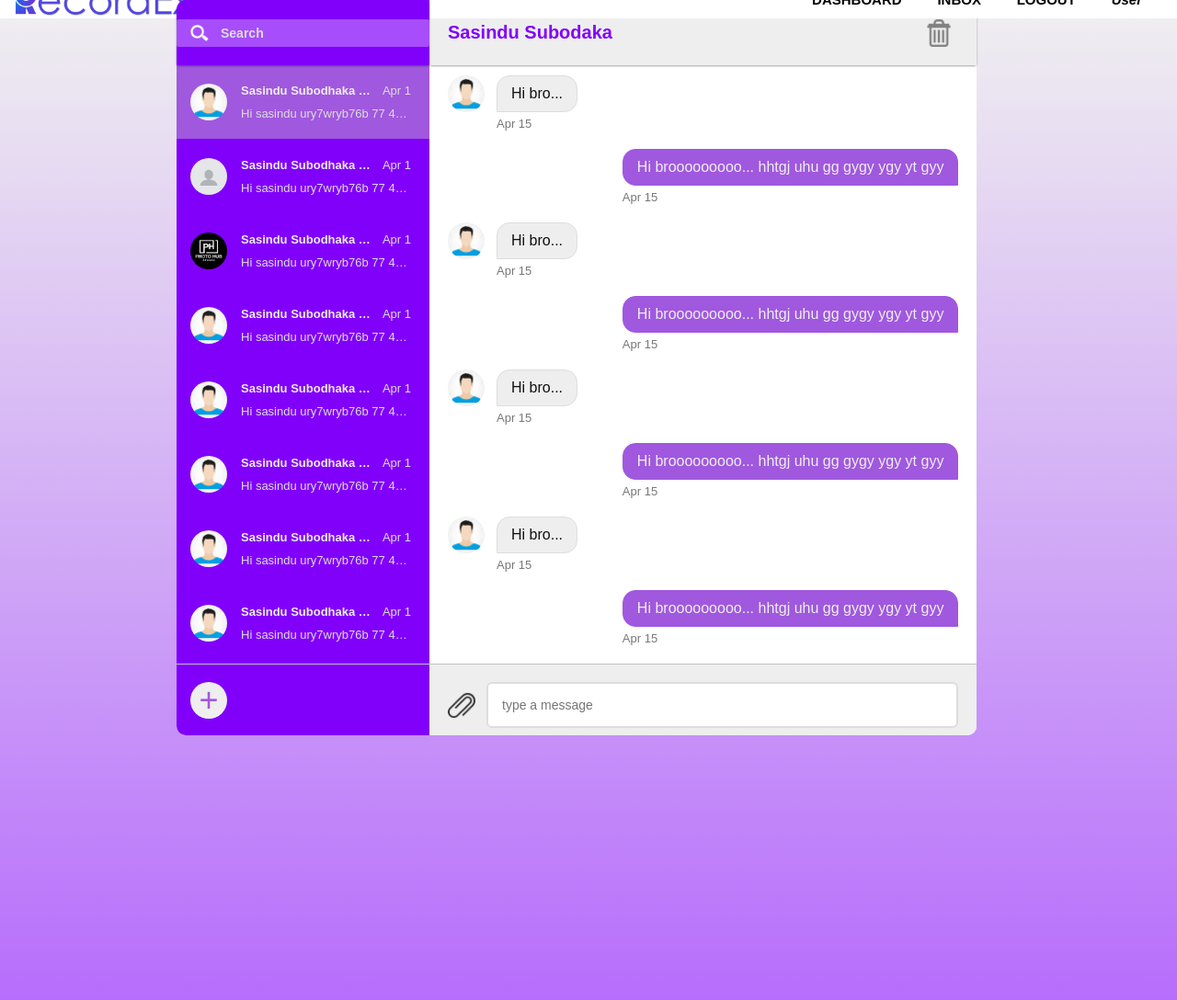
After one commit to Avishka1998/REX-PROJECT, a PHP site: page /REX/view/customer/cust_inbox.php in a window 1280 px wide. The commit adds this page. Shown: the top 1088 px of the page at 92% size. Run offline with PHP 8.4, Linux system fonts and the light colour scheme; data comes from the database, SQL or seed files in the repository; data that the repository does not hold is empty.

Commit message:
Customer inbox created

```diff
--- /dev/null
+++ b/css/customer/cust_inbox.css
@@ -0,0 +1,272 @@
+*{
+	margin: 0;
+	padding: 0;
+	box-sizing: border-box;
+
+}
+
+html,
+body{
+	height: 100%;
+}
+
+html{
+	font-family: Arial, Helvetica, sans-serif;
+	background: linear-gradient(to bottom, rgba(225,225,225, 0.5) 0%, rgba(129, 0, 250, 0.6) 100%);
+	font-size: 10px;
+}
+
+.body{
+	display: grid;
+	align-items: center;
+	padding-left: 15%;
+}
+
+.nav{
+
+}
+
+.chat-container{
+	display: grid;
+	grid:
+		'search-container chat-title' 71px
+		'conver-list chat-message-list' 1fr
+		'new-message chat-form' 78px
+		/275px 1fr;
+	min-width: 60%;
+	max-width: 80%;
+	max-height: 800px;
+	width: 80%;
+	height: 95vh;
+	background: #fff;
+	border-radius: 10px;
+
+}
+
+.search-container, .conver-list, .new-message{
+	background: #8100FA;
+
+}
+
+.search-container{
+	display: grid;
+	align-items: center;
+	padding: 0 2s0px;
+	grid-area: search-container;
+	border-radius: 10px 0 0 0;
+	box-shadow: 0 1px 3px -1px rgba(0,0,0,0.75);
+	z-index: 1;
+}
+
+.search-container input{
+	color: #EEE;
+	outline: none;
+	font-weight: bold;
+	border-radius: 2px;
+	height: 30px;
+	border: 0;
+	padding-left: 48px;
+	padding-right: 20px;
+	font-size: 1.4rem;
+	background: url(../../img/customer/search.png) no-repeat rgba(255,255,255,0.3);
+	background-position: 15px center;
+	background-size: 20px 20px;
+}
+
+.search-container input::placeholder{
+	color: #DDD;
+	font-weight: bold;
+
+}
+
+.conver-list{
+	grid-area: conver-list;
+	overflow-y: scroll;
+}
+
+.conversastion{
+	display: grid;
+	grid-template-columns: 40px 1fr max-content;
+	grid-gap: 10px;
+	color: #DDD;
+	font-size: 1.3rem;
+	border-bottom: 1px solid #8100FA;
+	padding: 20px 20px 20px 15px;
+}
+
+.conversastion.active, .conversastion:hover{
+	background: #A058DF;
+
+}
+
+.conversastion:hover{
+	cursor: pointer;
+
+}
+
+.new-message{
+	display: grid;
+	grid: 40px / 40px;
+	align-content: center;
+	grid-area: new-message;
+	border-top: 1px solid silver;
+	border-radius: 0 0 0 10px;
+	padding: 0 15px;
+}
+
+.new-message a{
+	display: grid;
+	place-content: center center;
+	background: #EEE;
+	border-radius: 100%;
+	color: #A058DF;
+	text-decoration: none;
+	font-size: 3.6rem;
+}
+
+.chat-title, .chat-form{
+	background: #eee;
+}
+
+.chat-title{
+	display: grid;
+	grid: 36px / 1fr 36px;
+	align-content: center;
+	align-items: center;
+	grid-area: chat-title;
+	color: #8100FA;
+	font-weight: bold;
+	font-size: 2.0rem;
+	border-radius: 0 10px 0 0;
+	box-shadow: 0 1px 3px -1px rgba(0,0,0,0.75);
+	padding: 0 20px;
+}
+
+.chat-title img{
+	cursor: pointer;
+
+}
+
+.conversastion img{
+	grid-row: span 2;
+	height: 40px;
+	border-radius: 100%;
+}
+
+.title-text{
+	font-weight: bold;
+	color: #EEE;
+	padding-left: 5px;
+	white-space: nowrap;
+	overflow-x: hidden;
+	text-overflow: ellipsis;
+}
+
+.created-date{
+	color: #DDD;
+	font-size: 1rem;
+}
+
+.conversastion-message{
+	grid-column: span 2;
+	padding-left: 5px;
+	white-space: nowrap;
+	overflow-x: hidden;
+	text-overflow: ellipsis;
+}
+
+.chat-message-list{
+	grid-area: chat-message-list;
+	display: flex;
+	flex-direction: column-reverse;
+	padding: 0 20px;
+	overflow-y: scroll;
+
+}
+
+.message-row{
+	display: grid;
+	grid-template-columns: 70%;
+	margin-bottom: 20px;
+}
+
+.message-content{
+	display: grid;
+
+}
+
+.you-message{
+	justify-content: end;
+	justify-items: end;
+}
+
+.your-message .message-content{
+	justify-items: end;
+}
+
+.other-message{
+	justify-items: start;
+}
+
+.other-message .message-content{
+	grid-template-columns: 48px 1fr;
+	grid-column-gap: 5px;
+}
+
+.message-row img{
+	border-radius: 100%;
+	grid-row: span 2;
+}
+
+.message-text{
+	padding: 10px 15px;
+	font-size: 1.6rem;
+	margin-bottom: 5px;
+}
+
+.message-time{
+	font-size: 1.3rem;
+	color: #777;
+}
+
+.you-message .message-text{
+	background: #A058DF;
+	color: #EEE;
+	border: 1px solid #A058DF;
+	border-radius: 14px 14px 0 14px;
+}
+
+.other-message .message-text{
+	background: #EEE;
+	color: #111;
+	border: 1px solid#DDD;
+	border-radius: 14px 14px 14px 0;
+}
+
+.chat-form{
+	display: grid;
+	grid: 51px / 32px 1fr;
+	align-content: center;
+	align-items: center;
+	grid-gap: 10px;
+	grid-area: chat-form;
+	border-radius: 0 0 10px 0;
+	border-top: 1px solid silver;
+	padding-left: 20px;
+	padding-right: 20px;
+	padding-top: 10px;
+}
+
+.chat-form input{
+	outline: none;
+	padding: 15px;
+	border: 2px solid #DDD;
+	border-radius: 6px;
+	color: #330;
+	font-size: 1.4rem;
+
+}
+
+::-webkit-scrollbar{
+	display: none;
+}
--- a/inc/cust_dash_navbar.php
+++ b/inc/cust_dash_navbar.php
@@ -89,7 +89,7 @@
       <a class="logo" href="../customer/cust_dash.php"><img src="../../inc/logo3.png"></a>
       <ul>
         <li><a href="../customer/cust_dash.php">Dashboard</a></li>
-        <li><a href="#">Inbox</a></li>
+        <li><a href="../../view/customer/cust_inbox.php">Inbox</a></li>
         <li><a href="../../controller/logout.php">Logout</a></li>
         <li><a class="user" href="../../view/customer/cust_profile.php"><?php echo $user_name;?></a></li>
       </ul>
--- /dev/null
+++ b/view/customer/cust_inbox.php
@@ -0,0 +1,288 @@
+<!DOCTYPE html>
+<html>
+<head>
+	<meta charset="utf-8"/>
+	<title>Inbox</title>
+	<link rel="stylesheet" type="text/css" href="../../css/customer/cust_inbox.css">
+</head>
+
+<body>
+	<div class="nav body" style="padding-left: 0;">
+		<?php require_once('../../inc/cust_dash_navbar.php');?>
+	</div>
+	<div class="body">
+	<div class="chat-container">
+		<div class="search-container">
+			<input type="text" placeholder="Search"/>
+		</div>
+		<div class="conver-list">
+			<div class="conversastion active">
+				<img src="../../img/customer/109815470-man-avatar-profile-male-face-icon-vector-illustration-.jpg" alt="Sasindu Subodhaka" />
+				<div class="title-text">
+					Sasindu Subodhaka giyfi uiyhfu yhuyfhuiyhfuyhu
+				</div>
+				<div class="createrd-date">
+					Apr 1
+				</div>
+				<div class="conversastion-message">
+					Hi sasindu ury7wryb76b 77 47 67 yugfyg
+				</div>
+			</div>
+
+			<div class="conversastion">
+				<img src="../../img/customer/blank-profile-picture-973460_1280.jpg" alt="Sasindu Subodhaka" />
+				<div class="title-text">
+					Sasindu Subodhaka giyfi uiyhfu yhuyfhuiyhfuyhu
+				</div>
+				<div class="createrd-date">
+					Apr 1
+				</div>
+				<div class="conversastion-message">
+					Hi sasindu ury7wryb76b 77 47 67 yugfyg
+				</div>
+			</div>
+
+			<div class="conversastion">
+				<img src="../../img/customer/studio1.png" alt="Sasindu Subodhaka" />
+				<div class="title-text">
+					Sasindu Subodhaka giyfi uiyhfu yhuyfhuiyhfuyhu
+				</div>
+				<div class="createrd-date">
+					Apr 1
+				</div>
+				<div class="conversastion-message">
+					Hi sasindu ury7wryb76b 77 47 67 yugfyg
+				</div>
+			</div>
+
+			<div class="conversastion">
+				<img src="../../img/customer/109815470-man-avatar-profile-male-face-icon-vector-illustration-.jpg" alt="Sasindu Subodhaka" />
+				<div class="title-text">
+					Sasindu Subodhaka giyfi uiyhfu yhuyfhuiyhfuyhu
+				</div>
+				<div class="createrd-date">
+					Apr 1
+				</div>
+				<div class="conversastion-message">
+					Hi sasindu ury7wryb76b 77 47 67 yugfyg
+				</div>
+			</div>
+
+			<div class="conversastion">
+				<img src="../../img/customer/109815470-man-avatar-profile-male-face-icon-vector-illustration-.jpg" alt="Sasindu Subodhaka" />
+				<div class="title-text">
+					Sasindu Subodhaka giyfi uiyhfu yhuyfhuiyhfuyhu
+				</div>
+				<div class="createrd-date">
+					Apr 1
+				</div>
+				<div class="conversastion-message">
+					Hi sasindu ury7wryb76b 77 47 67 yugfyg
+				</div>
+			</div>
+
+			<div class="conversastion">
+				<img src="../../img/customer/109815470-man-avatar-profile-male-face-icon-vector-illustration-.jpg" alt="Sasindu Subodhaka" />
+				<div class="title-text">
+					Sasindu Subodhaka giyfi uiyhfu yhuyfhuiyhfuyhu
+				</div>
+				<div class="createrd-date">
+					Apr 1
+				</div>
+				<div class="conversastion-message">
+					Hi sasindu ury7wryb76b 77 47 67 yugfyg
+				</div>
+			</div>
+
+			<div class="conversastion">
+				<img src="../../img/customer/109815470-man-avatar-profile-male-face-icon-vector-illustration-.jpg" alt="Sasindu Subodhaka" />
+				<div class="title-text">
+					Sasindu Subodhaka giyfi uiyhfu yhuyfhuiyhfuyhu
+				</div>
+				<div class="createrd-date">
+					Apr 1
+				</div>
+				<div class="conversastion-message">
+					Hi sasindu ury7wryb76b 77 47 67 yugfyg
+				</div>
+			</div>
+
+			<div class="conversastion">
+				<img src="../../img/customer/109815470-man-avatar-profile-male-face-icon-vector-illustration-.jpg" alt="Sasindu Subodhaka" />
+				<div class="title-text">
+					Sasindu Subodhaka giyfi uiyhfu yhuyfhuiyhfuyhu
+				</div>
+				<div class="createrd-date">
+					Apr 1
+				</div>
+				<div class="conversastion-message">
+					Hi sasindu ury7wryb76b 77 47 67 yugfyg
+				</div>
+			</div>
+
+			<div class="conversastion">
+				<img src="../../img/customer/109815470-man-avatar-profile-male-face-icon-vector-illustration-.jpg" alt="Sasindu Subodhaka" />
+				<div class="title-text">
+					Sasindu Subodhaka giyfi uiyhfu yhuyfhuiyhfuyhu
+				</div>
+				<div class="createrd-date">
+					Apr 1
+				</div>
+				<div class="conversastion-message">
+					Hi sasindu ury7wryb76b 77 47 67 yugfyg
+				</div>
+			</div>
+
+
+
+
+
+
+		</div>
+		<div class="new-message">
+			<a href="#">+</a>
+		</div>
+		<div class="chat-title">
+			<span>Sasindu Subodaka</span>
+			<img src="../../img/customer/delete-128.png" alt="Delete Conversastion" height="30px" width="auto" />
+		</div>
+		<div class="chat-message-list">
+			<div class="message-row you-message">
+				<div class="message-content">
+					<div class="message-text">
+					Hi brooooooooo... hhtgj uhu gg gygy ygy yt gyy
+					</div>
+					<div class="message-time">Apr 15</div>
+				</div>
+
+			</div>
+			<div class="message-row other-message">
+				<div class="message-content">
+					<img src="../../img/customer/109815470-man-avatar-profile-male-face-icon-vector-illustration-.jpg" alt="attachement" height="40px" width="auto"/>
+					<div class="message-text">
+						Hi bro...
+					</div>
+					<div class="message-time">Apr 15</div>
+
+				</div>
+
+			</div>
+
+			<div class="message-row you-message">
+				<div class="message-content">
+					<div class="message-text">
+					Hi brooooooooo... hhtgj uhu gg gygy ygy yt gyy
+					</div>
+					<div class="message-time">Apr 15</div>
+				</div>
+
+			</div>
+			<div class="message-row other-message">
+				<div class="message-content">
+					<img src="../../img/customer/109815470-man-avatar-profile-male-face-icon-vector-illustration-.jpg" alt="attachement" height="40px" width="auto"/>
+					<div class="message-text">
+						Hi bro...
+					</div>
+					<div class="message-time">Apr 15</div>
+
+				</div>
+
+			</div>
+
+			<div class="message-row you-message">
+				<div class="message-content">
+					<div class="message-text">
+					Hi brooooooooo... hhtgj uhu gg gygy ygy yt gyy
+					</div>
+					<div class="message-time">Apr 15</div>
+				</div>
+
+			</div>
+			<div class="message-row other-message">
+				<div class="message-content">
+					<img src="../../img/customer/109815470-man-avatar-profile-male-face-icon-vector-illustration-.jpg" alt="attachement" height="40px" width="auto"/>
+					<div class="message-text">
+						Hi bro...
+					</div>
+					<div class="message-time">Apr 15</div>
+
+				</div>
+
+			</div>
+
+			<div class="message-row you-message">
+				<div class="message-content">
+					<div class="message-text">
+					Hi brooooooooo... hhtgj uhu gg gygy ygy yt gyy
+					</div>
+					<div class="message-time">Apr 15</div>
+				</div>
+
+			</div>
+			<div class="message-row other-message">
+				<div class="message-content">
+					<img src="../../img/customer/109815470-man-avatar-profile-male-face-icon-vector-illustration-.jpg" alt="attachement" height="40px" width="auto"/>
+					<div class="message-text">
+						Hi bro...
+					</div>
+					<div class="message-time">Apr 15</div>
+
+				</div>
+
+			</div>
+
+			<div class="message-row you-message">
+				<div class="message-content">
+					<div class="message-text">
+					Hi brooooooooo... hhtgj uhu gg gygy ygy yt gyy
+					</div>
+					<div class="message-time">Apr 15</div>
+				</div>
+
+			</div>
+			<div class="message-row other-message">
+				<div class="message-content">
+					<img src="../../img/customer/109815470-man-avatar-profile-male-face-icon-vector-illustration-.jpg" alt="attachement" height="40px" width="auto"/>
+					<div class="message-text">
+						Hi bro...
+					</div>
+					<div class="message-time">Apr 15</div>
+
+				</div>
+
+			</div>
+
+			<div class="message-row you-message">
+				<div class="message-content">
+					<div class="message-text">
+					Hi brooooooooo... hhtgj uhu gg gygy ygy yt gyy
+					</div>
+					<div class="message-time">Apr 15</div>
+				</div>
+
+			</div>
+			<div class="message-row other-message">
+				<div class="message-content">
+					<img src="../../img/customer/109815470-man-avatar-profile-male-face-icon-vector-illustration-.jpg" alt="attachement" height="40px" width="auto"/>
+					<div class="message-text">
+						Hi bro...
+					</div>
+					<div class="message-time">Apr 15</div>
+
+				</div>
+
+			</div>
+
+
+		</div>
+		<div class="chat-form">
+			<img src="../../img/customer/clip-512.png" alt="attachement" height="30px" width="auto"/>
+			<input type="text" name="message" placeholder="type a message">
+		</div>
+
+
+	</div>
+	</div>
+
+</body>
+</html>
```
Also changed, not shown: img/customer/clip-512.png (added), img/customer/delete-128.png (added), img/customer/search--v2.png (added), img/customer/search.png (added).
